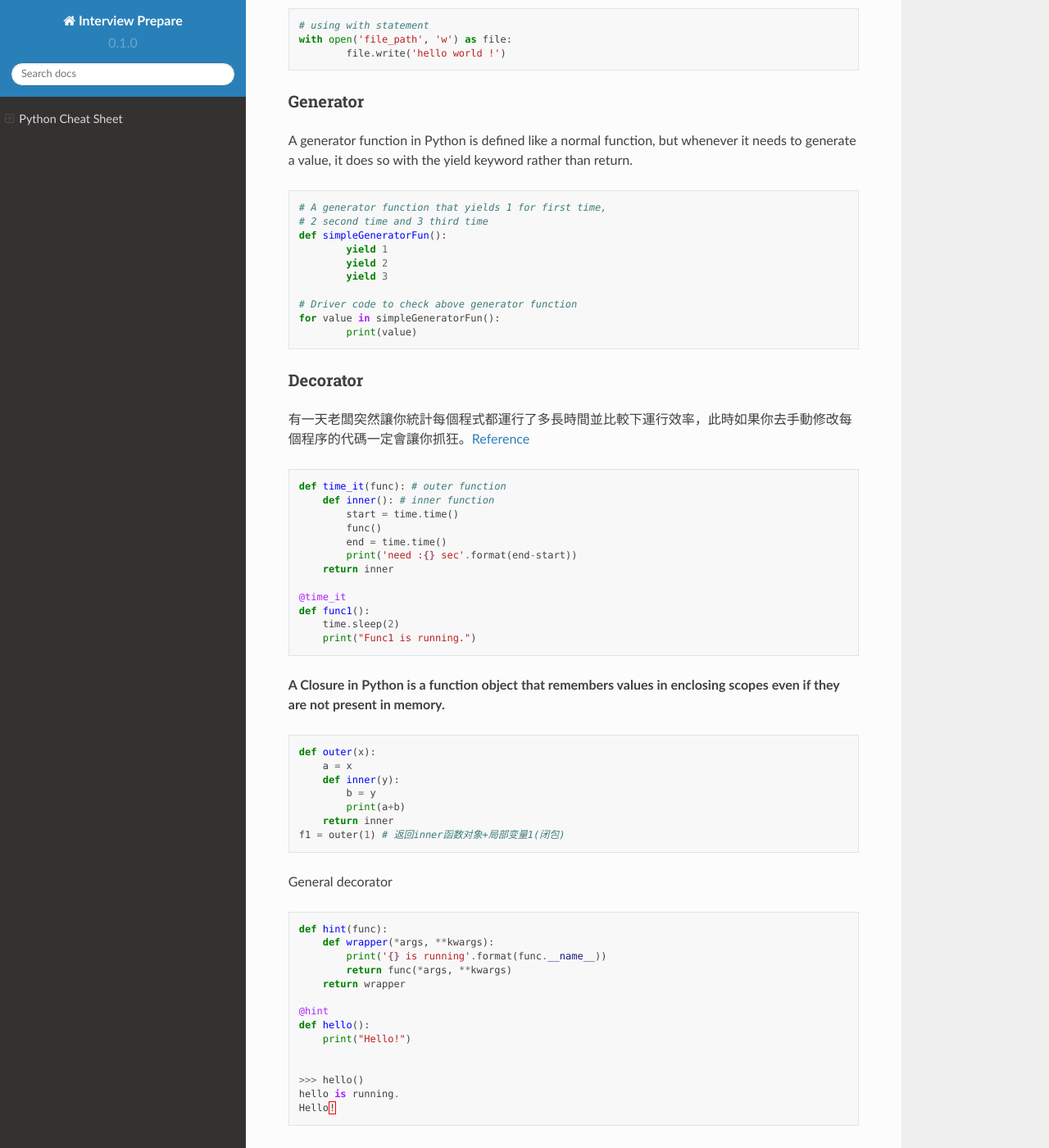
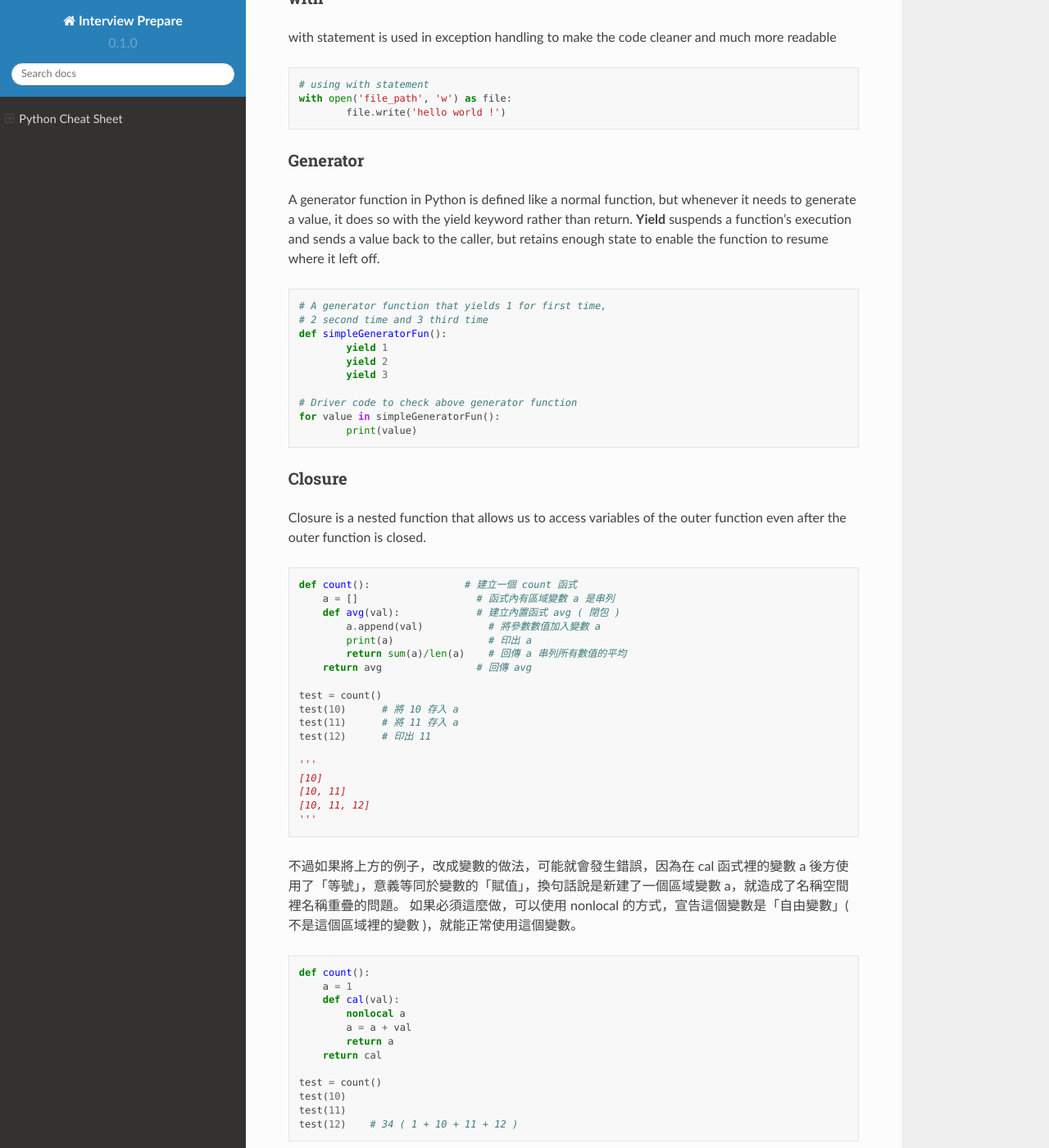
Before and after one commit to Raychen0617/Interview_prepare, a Sphinx documentation site: the page built from docs/source/LC/usage/python_usage.md, in a window 1280 px wide and 1400 px high, scrolled down 10042 px. Shown: the whole window at 82% size. Built offline with Sphinx 7.4.7 and the Read the Docs theme 2.0.0, drawn with Linux system fonts in a browser that asks for light colours; some of the changed text lies outside the part shown.

Commit message:
update_docs

````diff
--- a/docs/source/LC/usage/python_usage.md
+++ b/docs/source/LC/usage/python_usage.md
@@ -175,6 +175,7 @@
 ### Tuples
 
 A [tuple](https://www.scaler.com/topics/python/tuples-in-python/) is a collection which is ordered, **unchangeable** and can contain duplicate values
+Time complexity is similar to list
 
 - Immutable
 - Lower memory consumption
@@ -367,10 +368,9 @@
 ```
 
 ### Encapsulate
-To define a private member prefix the member name with double underscore “__”. (can only be access by iteself)
-To define a protect member prefix the member name with single underscore “_”. (can only be access by itself and children class)
-**Note: Python’s private and protected members can be accessed outside the class through python name mangling.**
-<br>
+To define a private member prefix the member name with double underscore “__”. (can only be access by iteself)<br>
+To define a protect member prefix the member name with single underscore “_”. (can only be access by itself and children class)<br>
+**Note: Python’s private and protected members can be accessed outside the class through python name mangling.**<br>
 Name mangling: python process any identifier with two leading underscore and one trailing underscore is textually replaced with _classname__identifier where classname is the name of the current class.
 
 ```python
@@ -455,6 +455,7 @@
 
 ### Generator
 A generator function in Python is defined like a normal function, but whenever it needs to generate a value, it does so with the yield keyword rather than return.
+**Yield** suspends a function’s execution and sends a value back to the caller, but retains enough state to enable the function to resume where it left off.
 ```python
 # A generator function that yields 1 for first time,
 # 2 second time and 3 third time
@@ -467,6 +468,46 @@
 for value in simpleGeneratorFun():
 	print(value)
 ```
+
+### Closure
+Closure is a nested function that allows us to access variables of the outer function even after the outer function is closed.
+```python
+def count():                # 建立一個 count 函式
+    a = []                    # 函式內有區域變數 a 是串列
+    def avg(val):             # 建立內置函式 avg ( 閉包 )
+        a.append(val)           # 將參數數值加入變數 a
+        print(a)                # 印出 a
+        return sum(a)/len(a)    # 回傳 a 串列所有數值的平均
+    return avg                # 回傳 avg
+
+test = count()
+test(10)      # 將 10 存入 a
+test(11)      # 將 11 存入 a
+test(12)      # 印出 11
+
+'''
+[10]
+[10, 11]
+[10, 11, 12]
+'''
+```
+不過如果將上方的例子，改成變數的做法，可能就會發生錯誤，因為在 cal 函式裡的變數 a 後方使用了「等號」，意義等同於變數的「賦值」，換句話說是新建了一個區域變數 a，就造成了名稱空間裡名稱重疊的問題。
+如果必須這麼做，可以使用 nonlocal 的方式，宣告這個變數是「自由變數」( 不是這個區域裡的變數 )，就能正常使用這個變數。
+```python
+def count():
+    a = 1
+    def cal(val):
+        nonlocal a
+        a = a + val
+        return a
+    return cal
+
+test = count()
+test(10)
+test(11)
+test(12)    # 34 ( 1 + 10 + 11 + 12 )
+```
+
 ### Decorator
 有一天老闆突然讓你統計每個程式都運行了多長時間並比較下運行效率，此時如果你去手動修改每個程序的代碼一定會讓你抓狂。[Reference](https://blog.csdn.net/weixin_42134789/article/details/84635252)
 
@@ -484,16 +525,7 @@
     time.sleep(2)
     print("Func1 is running.")
 ```
-**A Closure in Python is a function object that remembers values in enclosing scopes even if they are not present in memory.**
-```python
-def outer(x):
-    a = x
-    def inner(y):
-        b = y
-        print(a+b)
-    return inner
-f1 = outer(1) # 返回inner函数对象+局部变量1(闭包)
-```
+
 General decorator
 ```python
 def hint(func):
````
